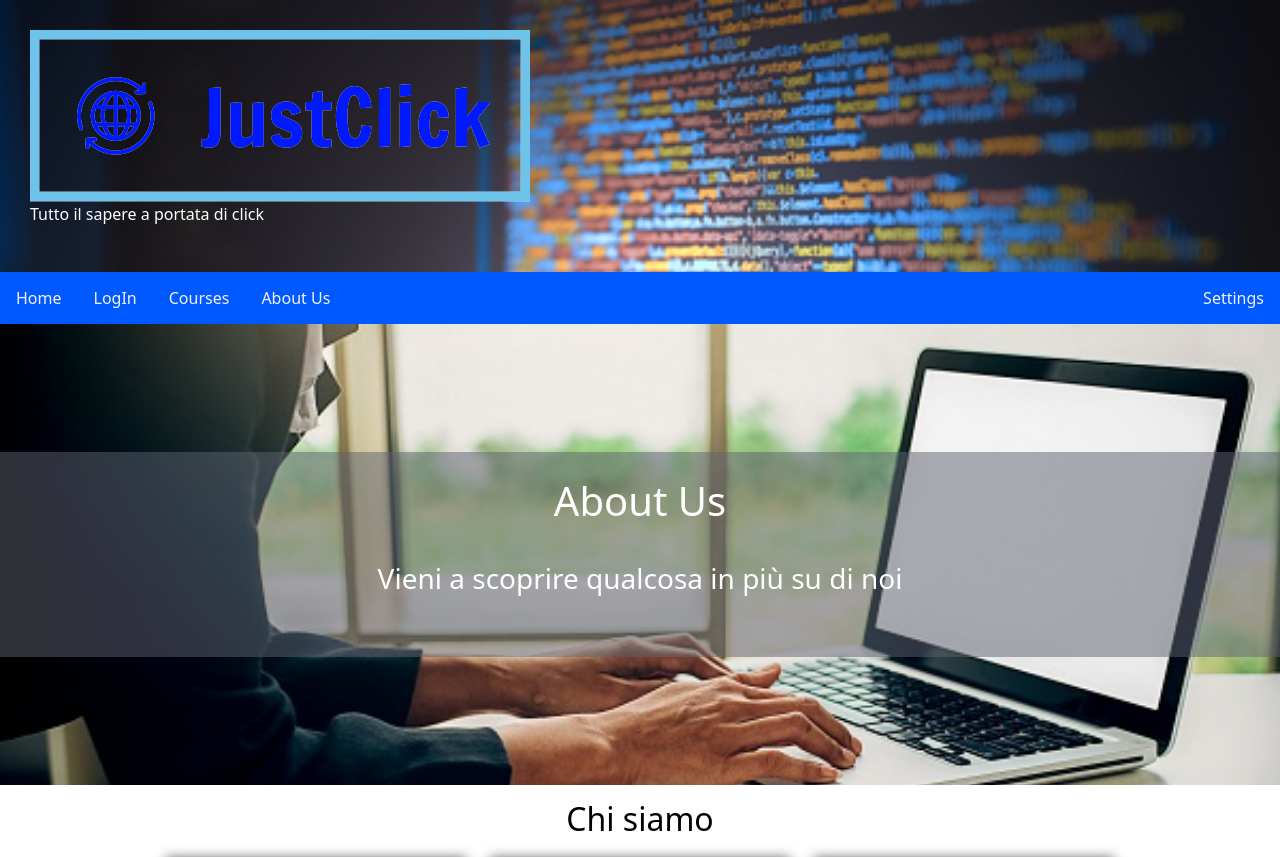
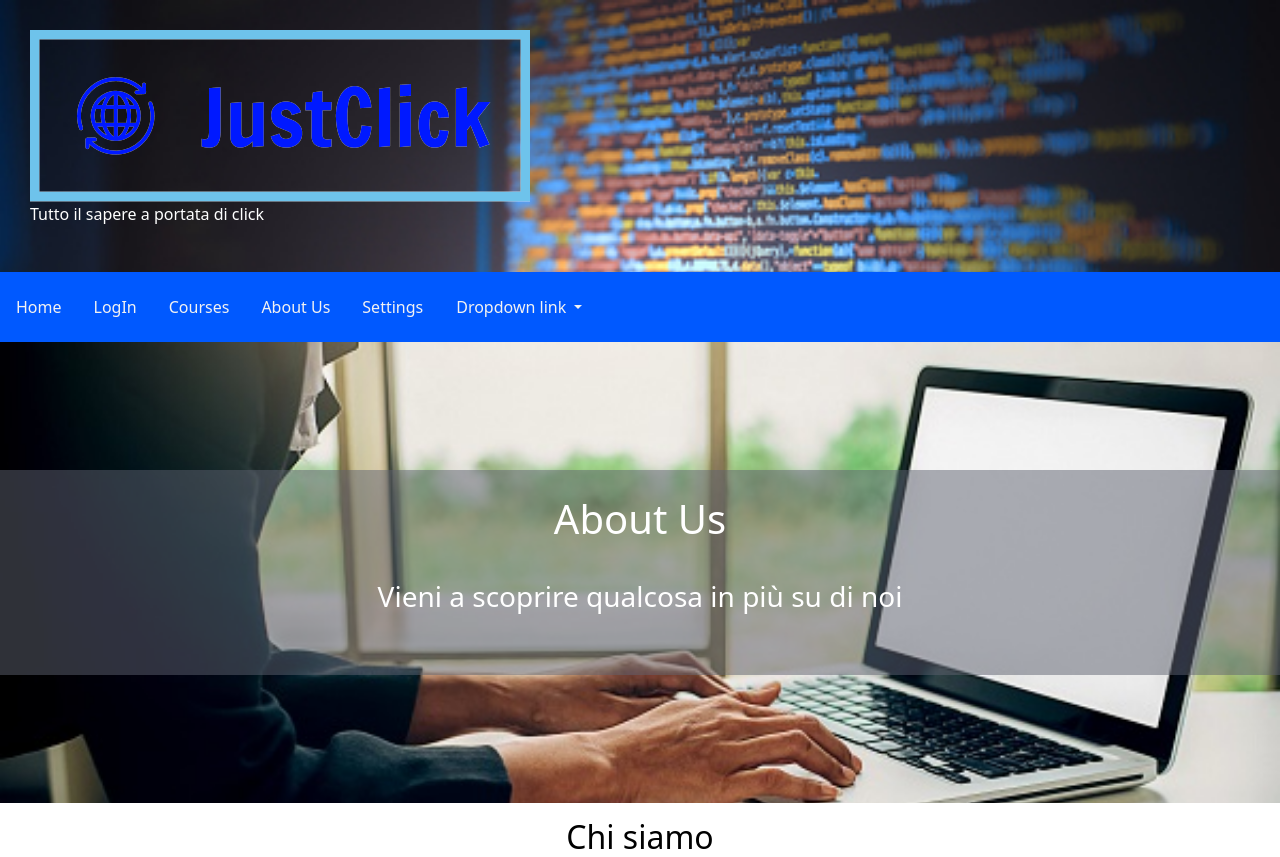
Before and after one commit to crestini1844738/JustClick, a PHP site: page /public/views/AboutUs.html in a window 1280 px wide. Shown: the top 857 px of the page. Run offline with PHP 8.4, Linux system fonts and the light colour scheme.

Commit message:
fixed topbar

```diff
--- a/public/styles/index.css
+++ b/public/styles/index.css
@@ -234,7 +234,7 @@
   }
   /* Style the top navigation bar */
   .topnav {
-    overflow: hidden;
+    overflow:visible;
     background-color: rgb(0, 89, 255);
   }
 
@@ -246,6 +246,11 @@
     text-align: center;
     padding: 14px 16px;
     text-decoration: none;
+  }
+
+  .btn-blue {
+    color:rgb(0, 89, 255);
+    background-color: rgb(0, 89, 255);
   }
 
   /* Change color on hover */
--- a/public/views/AboutUs.html
+++ b/public/views/AboutUs.html
@@ -18,13 +18,23 @@
         <p>Tutto il sapere a portata di click</p>
     </div>
 
-    <div class="topnav sticky-sm-top">
+    <div class="topnav navbar navbar-expand-lg sticky-sm-top">
         <a href="http://localhost:8889/index">Home</a>
         <a href="http://localhost:8889/login">LogIn</a>
         <a href="http://localhost:8889/courses">Courses</a>
         <a href="#">About Us</a>
         <a href="http://localhost/settings" style="float:right">Settings</a>
+        <div class="dropdown">
+            <a class="btn btn-nav dropdown-toggle" href="#" role="button" id="dropdownMenuLink" data-bs-toggle="dropdown" aria-expanded="false">
+                Dropdown link
+            </a>
 
+            <ul class="dropdown-menu" aria-labelledby="dropdownMenuLink">
+                <li><a class="dropdown-item" href="#">Action</a></li>
+                <li><a class="dropdown-item" href="#">Another action</a></li>
+                <li><a class="dropdown-item" href="#">Something else here</a></li>
+            </ul>
+        </div>
     </div>
 
 
```
